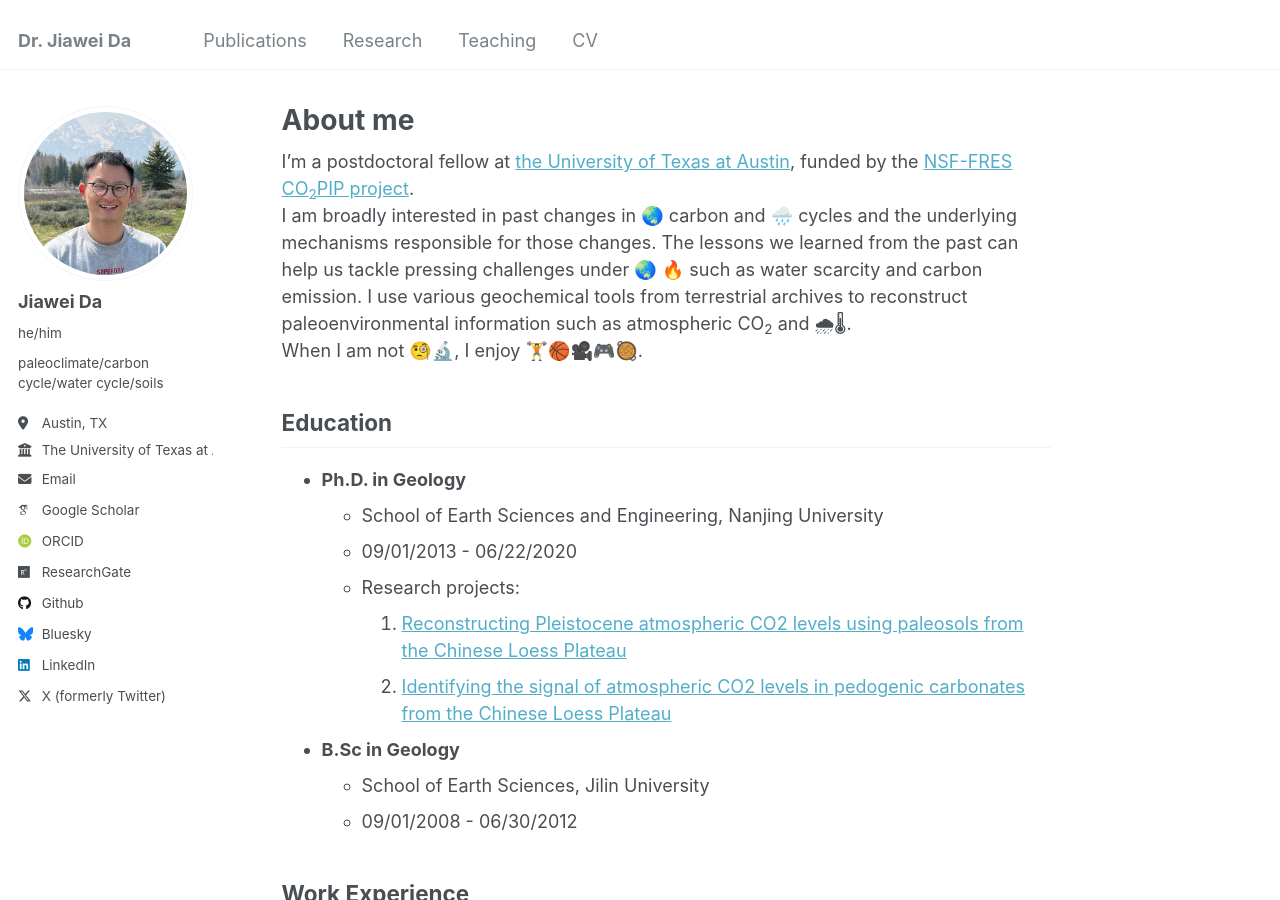
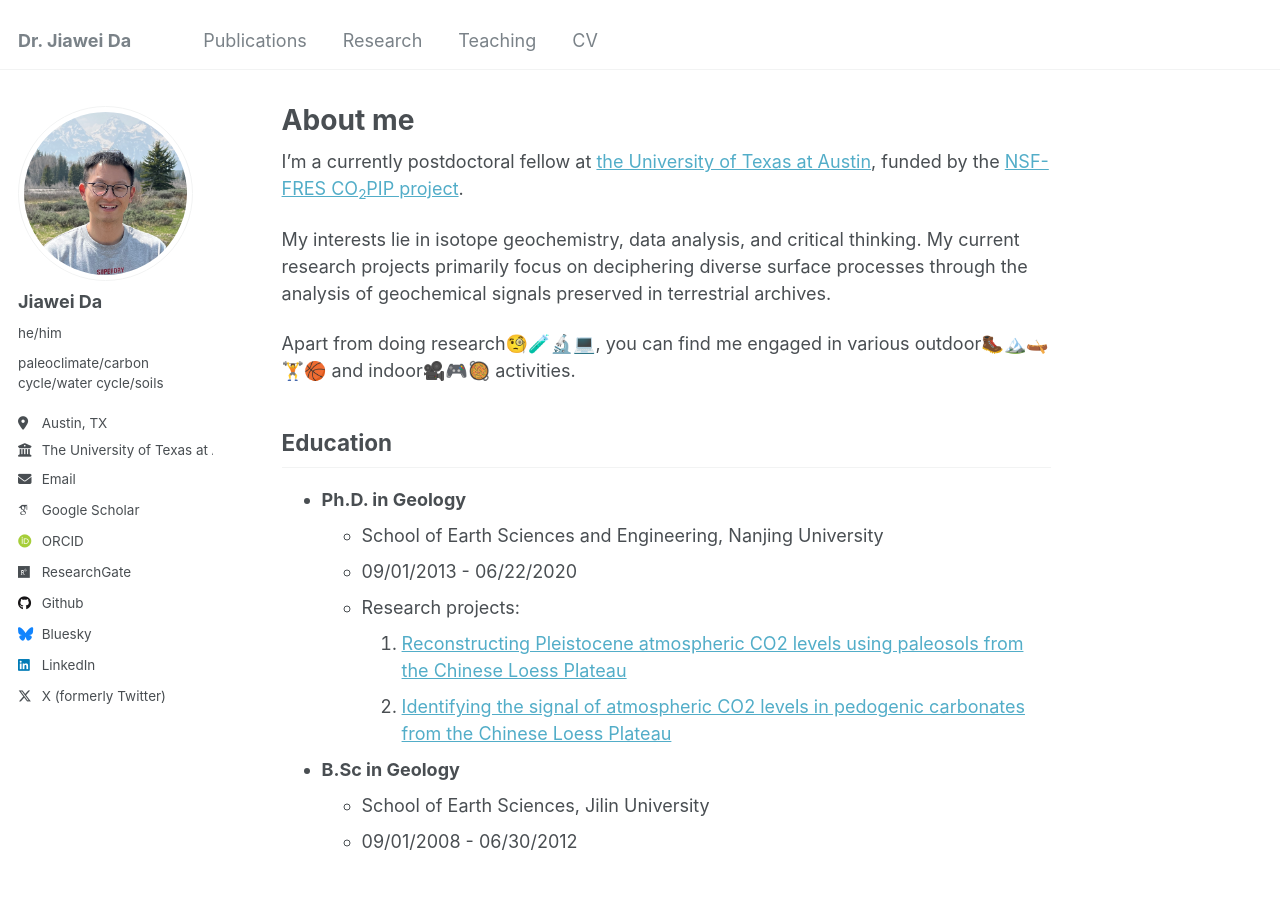
Before and after one commit to da-jiawei/da-jiawei.github.io, a Jekyll site: the page built from _pages/about.md, in a window 1280 px wide and 900 px high. Built offline with Jekyll 4.4.1, drawn with Linux system fonts in a browser that asks for light colours; some web fonts are replaced.

Commit message:
update intro

```diff
--- a/_pages/about.md
+++ b/_pages/about.md
@@ -7,9 +7,11 @@ redirect_from:
   - /about.html
 ---
 
-I'm a postdoctoral fellow at [the University of Texas at Austin](https://www.jsg.utexas.edu/researcher/jiawei_da/), funded by the [NSF-FRES CO<sub>2</sub>PIP project](https://paleo-co2.org/co2pip).
-I am broadly interested in past changes in 🌏 carbon and 🌧️ cycles and the underlying mechanisms responsible for those changes. The lessons we learned from the past can  help us tackle pressing challenges under 🌏 🔥 such as water scarcity and carbon emission. I use various geochemical tools from terrestrial archives to reconstruct paleoenvironmental information such as atmospheric CO<sub>2</sub> and 🌧🌡.
-When I am not 🧐🔬, I enjoy 🏋🏀🎥🎮🥘.
+I'm a currently postdoctoral fellow at [the University of Texas at Austin](https://www.jsg.utexas.edu/researcher/jiawei_da/), funded by the [NSF-FRES CO<sub>2</sub>PIP project](https://paleo-co2.org/co2pip).
+
+My interests lie in isotope geochemistry, data analysis, and critical thinking. My current research projects primarily focus on deciphering diverse surface processes through the analysis of geochemical signals preserved in terrestrial archives.
+
+Apart from doing research🧐🧪🔬💻, you can find me engaged in various outdoor🥾🏔️🛶🏋🏀 and indoor🎥🎮🥘 activities.
 
 Education
 ------
```
Also changed, not shown: _research/research-1.md (+3 -5 lines).
